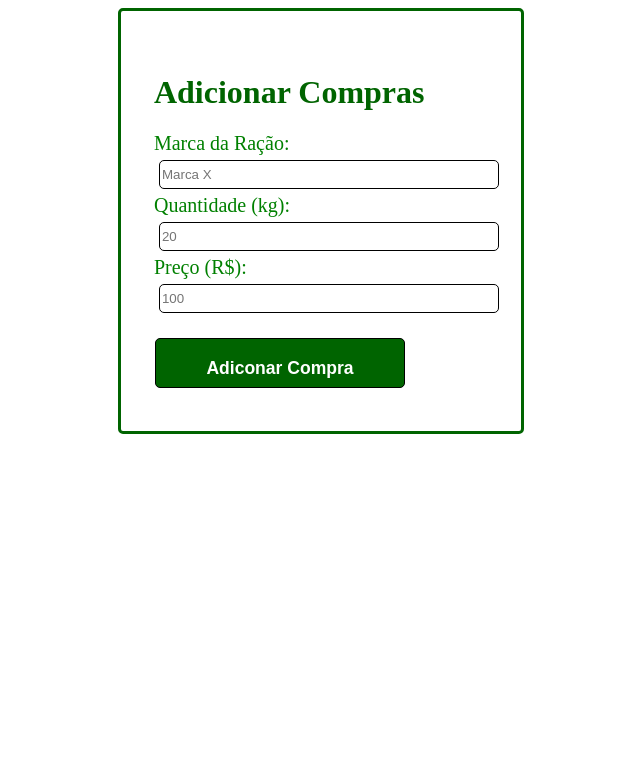
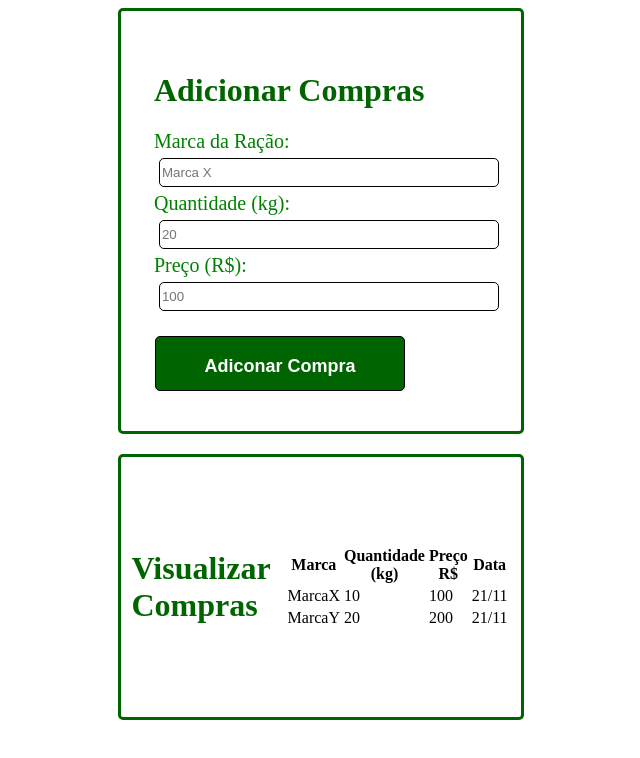
Before and after one commit to LuizaGA/zeus-front, a React (Create React App) app: page / in a window 1280 px wide. Shown: the top 758 px of the page, without its empty margins (319-959 px from the left). Built offline with nearby package versions, Linux system fonts and the light colour scheme.

Commit message:
preparando pra conectar com o back

```diff
--- a/src/Pages/index.js
+++ b/src/Pages/index.js
@@ -1,29 +1,71 @@
-import React from "react";
+import React, { useState} from "react";
 import "./styles.css";
+import api from "../Services/api"
 
 export default function Adicionar() {
+  const [brand, setBrand] = useState('');
+  const [quantity, setQuantity] = useState('');
+  const [price, setPrice] = useState('');
+
+  function AdicionarCompras(e){
+    e.preventDefault();
+
+    console.log({
+      brand,
+      quantity,
+      price
+    })
+
+  }
   return (
     <>
       <div className="container">
-        <form>
+        <form onSubmit={AdicionarCompras}>
           <h1>Adicionar Compras</h1>
           <div>
             <label> Marca da Ração:</label>
-            <input placeholder="Marca X"></input>
+            <input placeholder="Marca X" value={brand} onChange={e => setBrand(e.target.value)}></input>
           </div>
           <div>
             <label>Quantidade (kg): </label>
-            <input type="number" placeholder="20"></input>
+            <input type="number" placeholder="20" value={quantity} onChange={e => setQuantity(e.target.value)}></input>
           </div>
           <div>
             <label>Preço (R$): </label>
-            <input type="number" placeholder="100"></input>
+            <input type="number" placeholder="100" value={price} onChange={e => setPrice(e.target.value)}></input>
           </div>
           <button type="submit">
             <h3>Adiconar Compra</h3>
           </button>
         </form>
       </div>
+      <div className = "containerVisualizar">
+        <h1>Visualizar Compras</h1>
+        <table>
+          <thead>
+            <tr>
+              <th>Marca</th>
+              <th>Quantidade (kg)</th>
+              <th>Preço R$</th>
+              <th>Data</th>
+            </tr>
+          </thead>
+          <tbody>
+            <tr>
+              <td>MarcaX</td>
+              <td>10</td>
+              <td>100</td>
+              <td>21/11</td>
+            </tr>
+            <tr>
+              <td>MarcaY</td>
+              <td>20</td>
+              <td>200</td>
+              <td>21/11</td>
+            </tr>
+          </tbody>
+        </table>
+      </div>
     </>
   );
 }
--- a/src/Pages/styles.css
+++ b/src/Pages/styles.css
@@ -8,7 +8,7 @@
   display: flex;
   align-items: center;
   justify-content: center;
-
+  margin-bottom: 20px;
 }
 
 form {
@@ -17,6 +17,7 @@ form {
 
 h1 {
   color: darkgreen;
+  display: block;
 }
 
 label {
@@ -39,10 +40,31 @@ button {
   margin-top: 20px;
   background-color: darkgreen;
   color: white;
-  text-decoration: bold;
   width: 250px;
-  height: 50px;
+  height: 55px;
   border: 1px solid black;
   border-radius: 5px;
-  font-size: 15px;
+  cursor: pointer;
 }
+
+h3 {
+  text-decoration: bold;
+  font-size: 18px;
+
+}
+
+.containerVisualizar {
+  border: 3px solid darkgreen;
+  border-radius: 5px;
+  padding : 10px;
+  width: 30%;
+  height: 30vh;
+  margin: 0 auto;
+  display: flex;
+  align-items: center;
+  justify-content: center;
+}
+
+table {
+  display:block;
+}
--- /dev/null
+++ b/src/Services/api.js
@@ -0,0 +1,7 @@
+import axios from "axios";
+
+const api = axios.create({
+    baseURL: 'http://localhost:3000/'
+})
+
+export default api;
```
